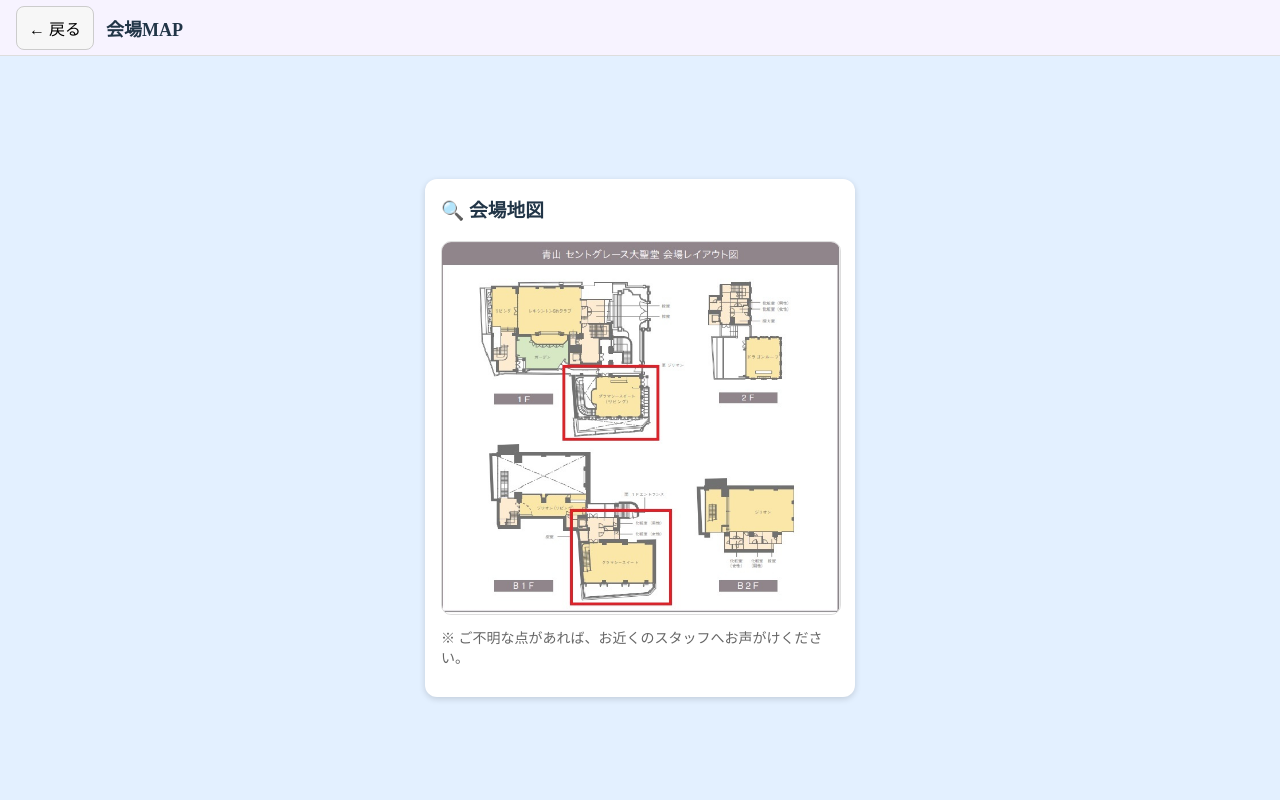
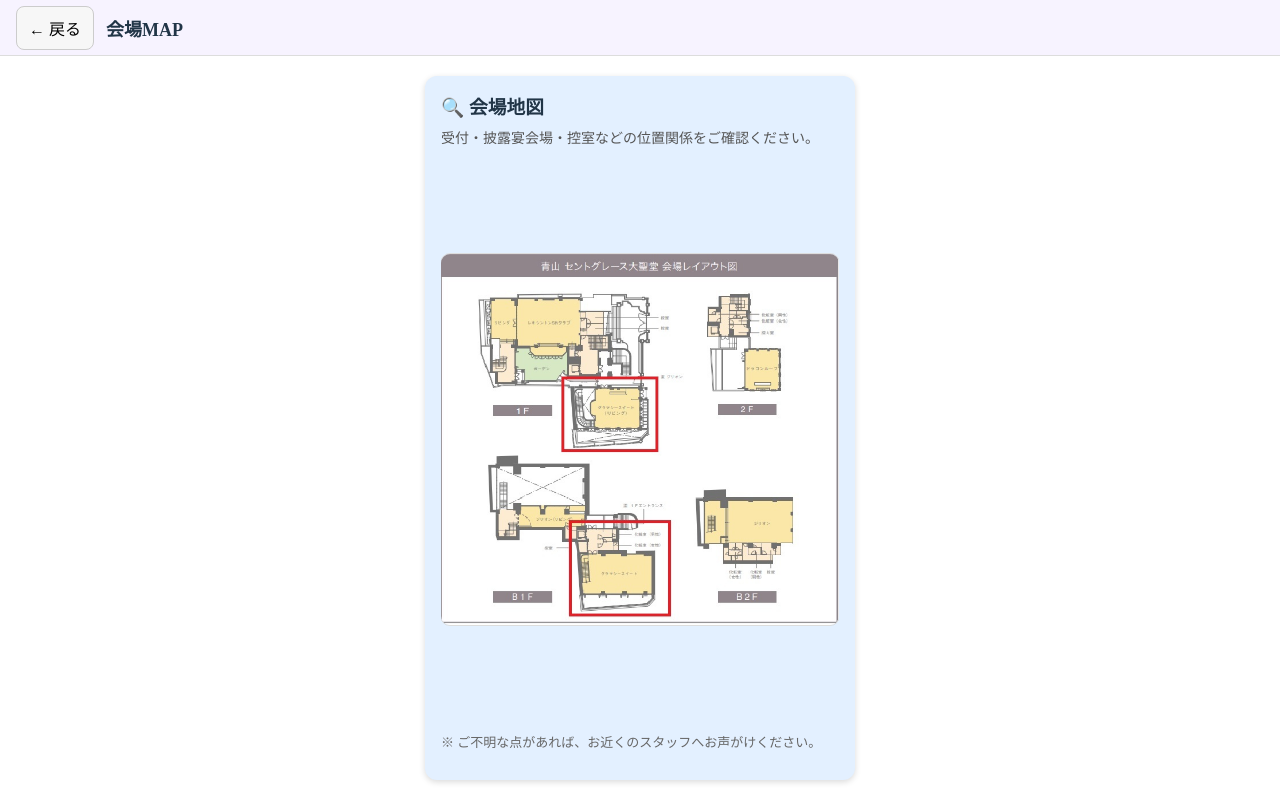
Before and after one commit to takiyama10921-droid/guest-app, a React (Vite) app: page /venueMap in a window 1280 px wide. Built offline with nearby package versions, Linux system fonts and the light colour scheme.

Commit message:
スクロール修正

```diff
--- a/src/pages/VenueMapPage.tsx
+++ b/src/pages/VenueMapPage.tsx
@@ -10,55 +10,69 @@ const VenueMapPage: React.FC = () => {
   return (
     <div
       style={{
-        height: "100dvh",
-        display: "flex",
-        flexDirection: "column",
-        overflow: "hidden", // ★ 全体スクロール禁止
-        backgroundColor: "#e3f0ff",
+        position: 'fixed',
+        top: 0,
+        left: 0,
+        width: '100vw',
+        height: '100dvh',
+        overflow: 'hidden', // ★ 完全にスクロール禁止
       }}
     >
-      {/* ヘッダー */}
+      {/* 固定ヘッダー */}
       <Header title=" 会場MAP" />
 
-      {/* コンテンツ（スクロールさせない） */}
+      {/* コンテンツ */}
       <div
         style={{
-          flex: 1,
-          paddingTop: "76px", // ヘッダー分
-          display: "flex",
-          justifyContent: "center",
-          alignItems: "center",
+          position: 'absolute',
+          top: '76px', // Header 高さ
+          left: '50%',
+          transform: 'translateX(-50%)',
+          width: '90%',
+          maxWidth: '430px',
+          height: 'calc(100dvh - 96px)', // ← 画面に完全固定
+          background: '#ffffff',
+          padding: '16px',
+          borderRadius: '12px',
+          boxShadow: '0 2px 6px rgba(0,0,0,0.15)',
+          boxSizing: 'border-box',
+          display: 'flex',
+          flexDirection: 'column',
+          backgroundColor: '#e3f0ff',
         }}
       >
+        <h3 style={{ margin: '0 0 8px' }}>🔍 会場地図</h3>
+
+        <p style={{ margin: '0 0 8px', fontSize: '14px', color: '#555' }}>
+          受付・披露宴会場・控室などの位置関係をご確認ください。
+        </p>
+
+        {/* 画像領域 */}
         <div
           style={{
-            width: "90%",
-            maxWidth: "430px",
-            background: "#fff",
-            padding: "16px",
-            borderRadius: "12px",
-            boxShadow: "0 2px 6px rgba(0,0,0,0.15)",
-            boxSizing: "border-box",
+            flex: 1, // ★ 残り領域すべて
+            display: 'flex',
+            alignItems: 'center',
+            justifyContent: 'center',
+            overflow: 'hidden',
           }}
         >
-          <h3 style={{ marginTop: 0 }}>🔍 会場地図</h3>
-
           <img
             src={mapImage}
             alt="会場MAP"
             style={{
-              width: "100%",
-              maxHeight: "calc(100dvh - 200px)", // ★ 画面内に必ず収める
-              objectFit: "contain",
-              borderRadius: "10px",
-              border: "1px solid #ddd",
+              maxWidth: '100%',
+              maxHeight: '100%',
+              objectFit: 'contain',
+              borderRadius: '10px',
+              border: '1px solid #ddd',
             }}
           />
+        </div>
 
-          <p style={{ marginTop: "8px", color: "#666", fontSize: "14px" }}>
-            ※ ご不明な点があれば、お近くのスタッフへお声がけください。
-          </p>
-        </div>
+        <p style={{ marginTop: '8px', fontSize: '13px', color: '#666' }}>
+          ※ ご不明な点があれば、お近くのスタッフへお声がけください。
+        </p>
       </div>
     </div>
   );
```
